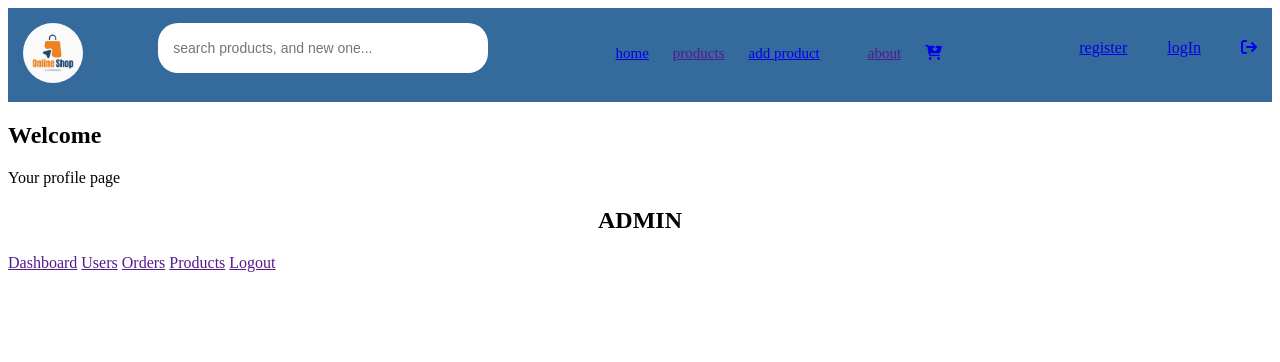
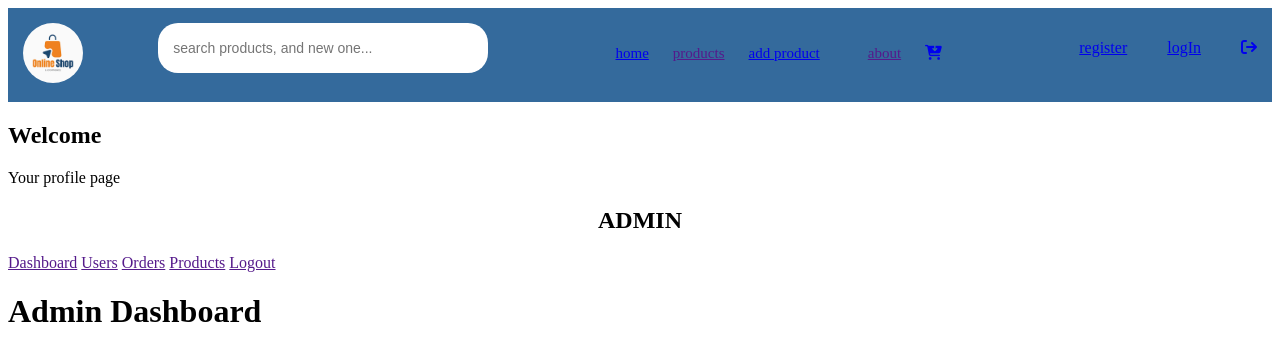
Before and after one commit to ALTUM-02/e_commerce, a Django app: page /dashboard/ in a window 1280 px wide. Shown: the top 362 px of the page. Run offline with Django 5.2, Linux system fonts and the light colour scheme.

Commit message:
new change

```diff
--- a/online_market/templates/online_market/user_dashboard.html
+++ b/online_market/templates/online_market/user_dashboard.html
@@ -15,4 +15,9 @@
     <a href="">Logout</a>
 </div>
 
+<div class="main">
+    <h1>Admin Dashboard</h1>
+
+</div>
+
 {%  endblock %}
```
